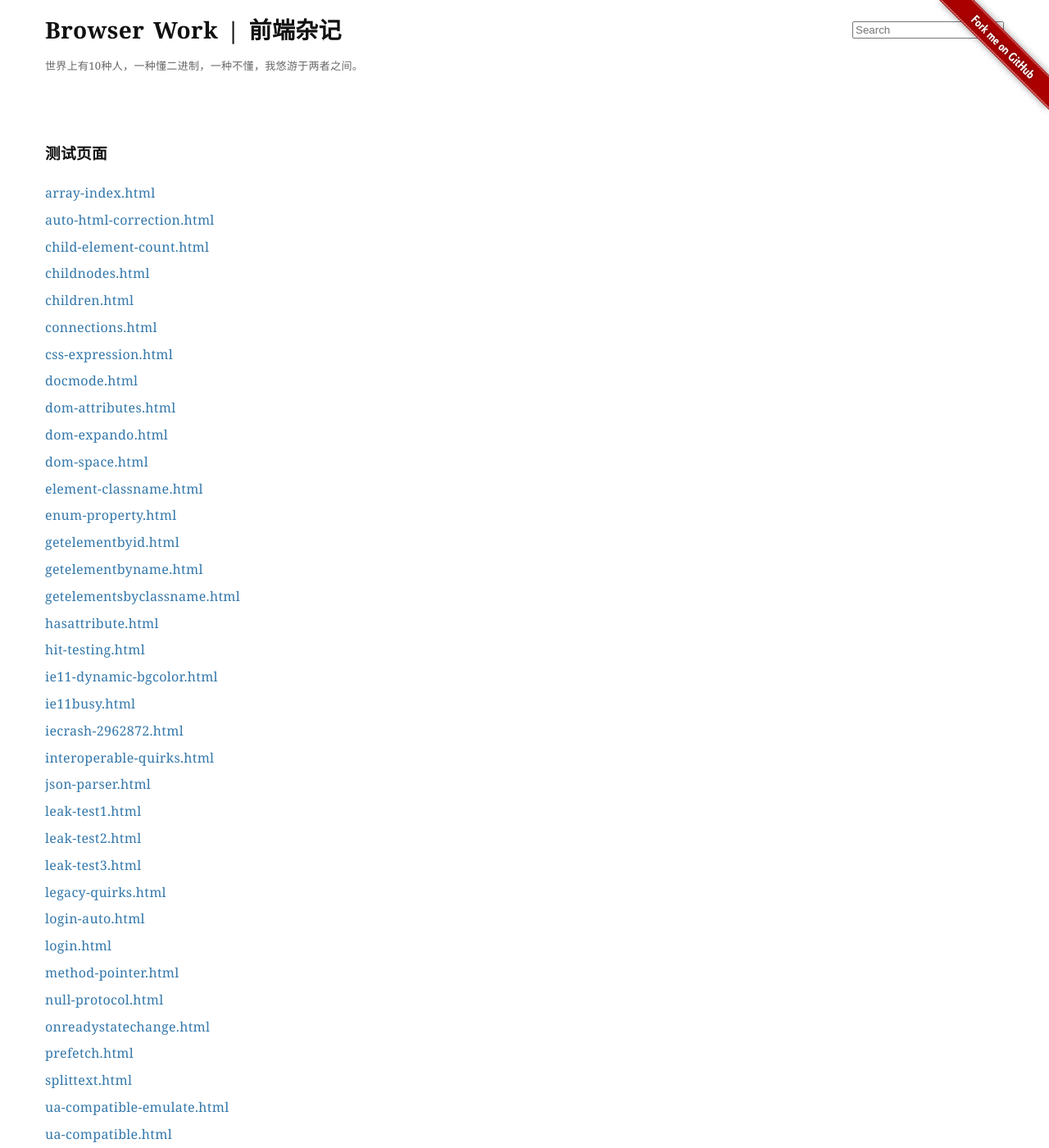
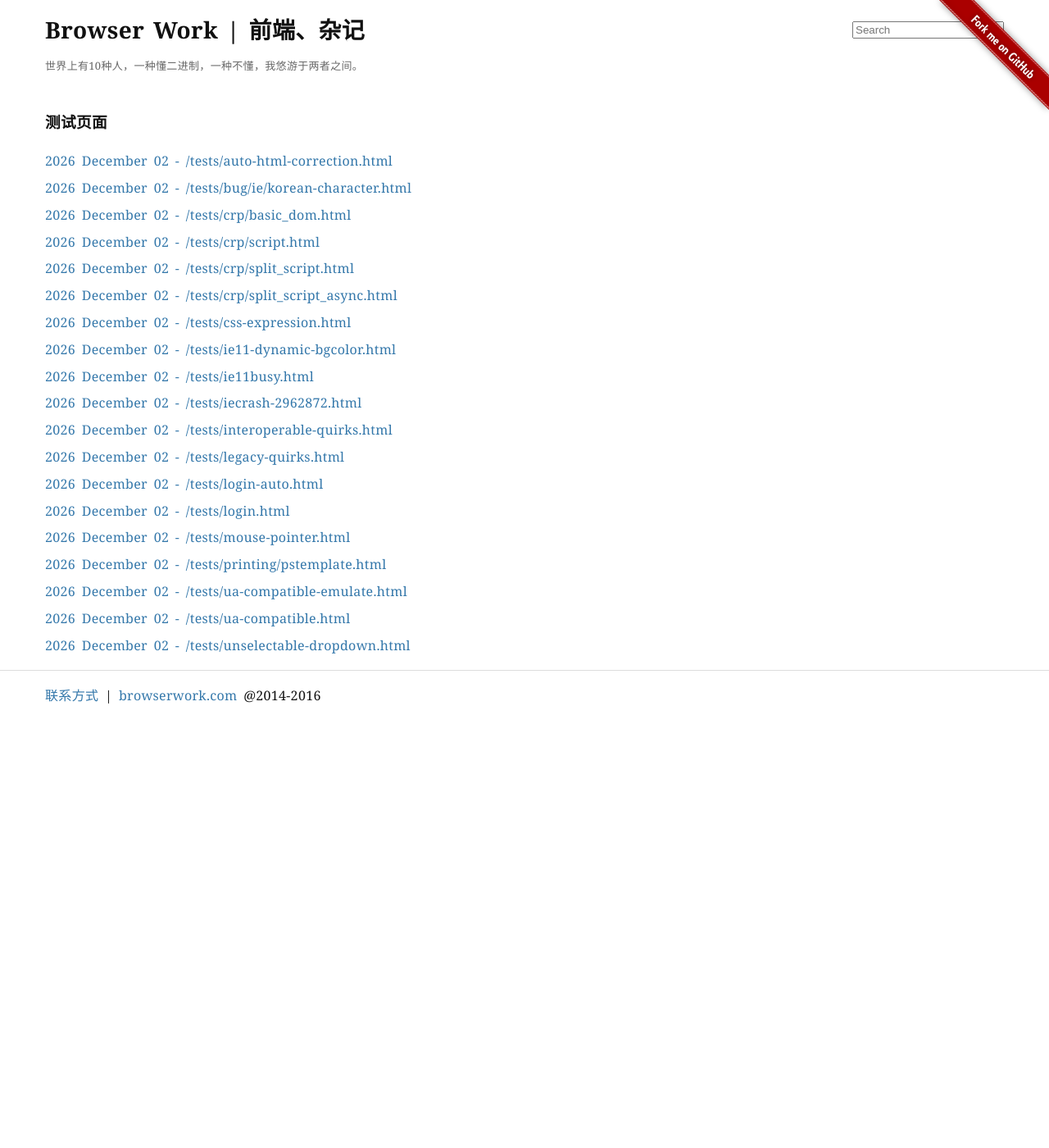
Before and after one commit to aaronz/aaronz.github.com, a Jekyll site: the page built from tests.html, in a window 1280 px wide and 1400 px high. Shown: the whole window at 82% size. Built offline with Jekyll 4.4.1, drawn with Linux system fonts in a browser that asks for light colours; Markdown is read by kramdown in place of the engine named in the settings; some of the changed text lies outside the part shown.

Commit message:
modify test page to auto update link.

```diff
--- a/_layouts/default.html
+++ b/_layouts/default.html
@@ -28,7 +28,7 @@
                         </div>
                     </div>
                 </form>
-                <h1 class="site-title"><a href="/">Browser Work | 前端杂记</a></h1>
+                <h1 class="site-title"><a href="/">Browser Work | 前端、杂记</a></h1>
                 <p class="site-description">世界上有10种人，一种懂二进制，一种不懂，我悠游于两者之间。</p>
             </div>
         </div>
--- a/drawing.html
+++ b/drawing.html
@@ -14,7 +14,7 @@ title: Drawing
             {% for file in site.static_files %}
                         {%if file.path contains '/drawing' and file.path contains '.jpg' %}
                         {% unless file.path contains '-thumb' %}
-                        <li><a href="{{file.path}}">{{file.modified_time}} - {{file.path | replace: '/drawing/', ''}}</a></li>
+                        <li><a href="{{file.path}}">{{file.modified_time | date: '%Y %B %d' }} - {{file.path | replace: '/drawing/', ''}}</a></li>
                         {% endunless %}
                         {% endif %}
             {% endfor %}
--- a/tests.html
+++ b/tests.html
@@ -2,90 +2,16 @@
 layout: default
 title: Tests
 ---
-<div class="section">
-    <div class="wrapper">
-        <div id="home">
-            <h3 class="text-muted">测试页面</h3>
-            <ul class="posts">
-                <li><a href="http://www.browserwork.com/tests/array-index.html">array-index.html</a>
-                </li>
-                <li><a href="http://www.browserwork.com/tests/auto-html-correction.html">auto-html-correction.html</a>
-                </li>
-                <li><a href="http://www.browserwork.com/tests/child-element-count.html">child-element-count.html</a>
-                </li>
-                <li><a href="http://www.browserwork.com/tests/childnodes.html">childnodes.html</a>
-                </li>
-                <li><a href="http://www.browserwork.com/tests/children.html">children.html</a>
-                </li>
-                <li><a href="http://www.browserwork.com/tests/connections.html">connections.html</a>
-                </li>
-                <li><a href="http://www.browserwork.com/tests/css-expression.html">css-expression.html</a>
-                </li>
-                <li><a href="http://www.browserwork.com/tests/docmode.html">docmode.html</a>
-                </li>
-                <li><a href="http://www.browserwork.com/tests/dom-attributes.html">dom-attributes.html</a>
-                </li>
-                <li><a href="http://www.browserwork.com/tests/dom-expando.html">dom-expando.html</a>
-                </li>
-                <li><a href="http://www.browserwork.com/tests/dom-space.html">dom-space.html</a>
-                </li>
-                <li><a href="http://www.browserwork.com/tests/element-classname.html">element-classname.html</a>
-                </li>
-                <li><a href="http://www.browserwork.com/tests/enum-property.html">enum-property.html</a>
-                </li>
-                <li><a href="http://www.browserwork.com/tests/getelementbyid.html">getelementbyid.html</a>
-                </li>
-                <li><a href="http://www.browserwork.com/tests/getelementbyname.html">getelementbyname.html</a>
-                </li>
-                <li><a href="http://www.browserwork.com/tests/getelementsbyclassname.html">getelementsbyclassname.html</a>
-                </li>
-                <li><a href="http://www.browserwork.com/tests/hasattribute.html">hasattribute.html</a>
-                </li>
-                <li><a href="http://www.browserwork.com/tests/hit-testing.html">hit-testing.html</a>
-                </li>
-                <li><a href="http://www.browserwork.com/tests/ie11-dynamic-bgcolor.html">ie11-dynamic-bgcolor.html</a>
-                </li>
-                <li><a href="http://www.browserwork.com/tests/ie11busy.html">ie11busy.html</a>
-                </li>
-                <li><a href="http://www.browserwork.com/tests/iecrash-2962872.html">iecrash-2962872.html</a>
-                </li>
-                <li><a href="http://www.browserwork.com/tests/interoperable-quirks.html">interoperable-quirks.html</a>
-                </li>
-                <li><a href="http://www.browserwork.com/tests/json-parser.html">json-parser.html</a>
-                </li>
-                <li><a href="http://www.browserwork.com/tests/leak-test1.html">leak-test1.html</a>
-                </li>
-                <li><a href="http://www.browserwork.com/tests/leak-test2.html">leak-test2.html</a>
-                </li>
-                <li><a href="http://www.browserwork.com/tests/leak-test3.html">leak-test3.html</a>
-                </li>
-                <li><a href="http://www.browserwork.com/tests/legacy-quirks.html">legacy-quirks.html</a>
-                </li>
-                <li><a href="http://www.browserwork.com/tests/login-auto.html">login-auto.html</a>
-                </li>
-                <li><a href="http://www.browserwork.com/tests/login.html">login.html</a>
-                </li>
-                <li><a href="http://www.browserwork.com/tests/method-pointer.html">method-pointer.html</a>
-                </li>
-                <li><a href="http://www.browserwork.com/tests/null-protocol.html">null-protocol.html</a>
-                </li>
-                <li><a href="http://www.browserwork.com/tests/onreadystatechange.html">onreadystatechange.html</a>
-                </li>
-                <li><a href="http://www.browserwork.com/tests/prefetch.html">prefetch.html</a>
-                </li>
-                <li><a href="http://www.browserwork.com/tests/splittext.html">splittext.html</a>
-                </li>
-                <li><a href="http://www.browserwork.com/tests/ua-compatible-emulate.html">ua-compatible-emulate.html</a>
-                </li>
-                <li><a href="http://www.browserwork.com/tests/ua-compatible.html">ua-compatible.html</a>
-                </li>
-                <li><a href="http://www.browserwork.com/tests/unselectable-dropdown.html">unselectable-dropdown.html</a>
-                </li>
-                <li><a href="http://www.browserwork.com/tests/unset-style-property.html">unset-style-property.html</a>
-                </li>
-                <li><a href="http://www.browserwork.com/tests/wholetext.html">wholetext.html</a>
-                </li>
-            </ul>
-        </div>
+
+<div class="wrapper">
+    <div id="home">
+        <h3 class="text-muted">测试页面</h3>
+        <ul class="posts">
+            {% for file in site.static_files %}
+                    {%if file.path contains '/tests/' and file.path contains '.htm' %}
+                    <li><a href="{{file.path}}">{{file.modified_time | date: '%Y %B %d' }} - {{file.path}}</a></li>
+                    {% endif %}
+            {% endfor %}
+        </ul>
     </div>
 </div>
```
